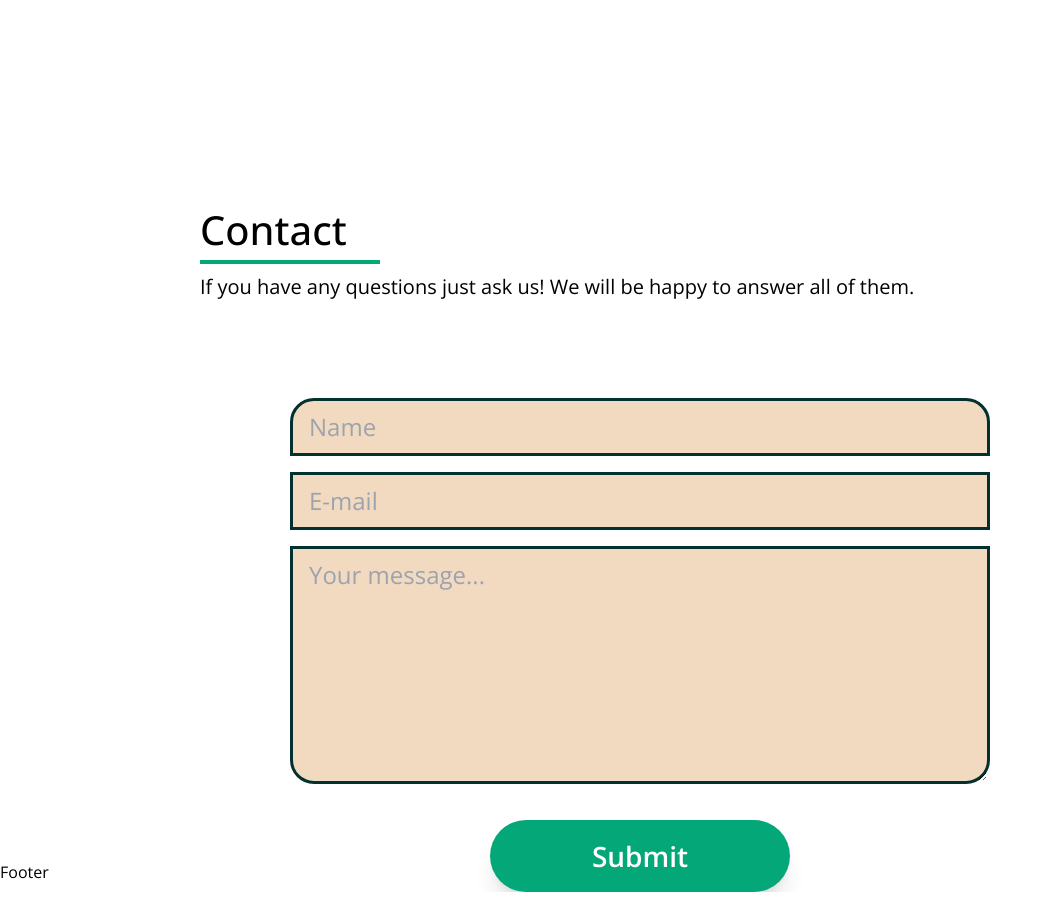
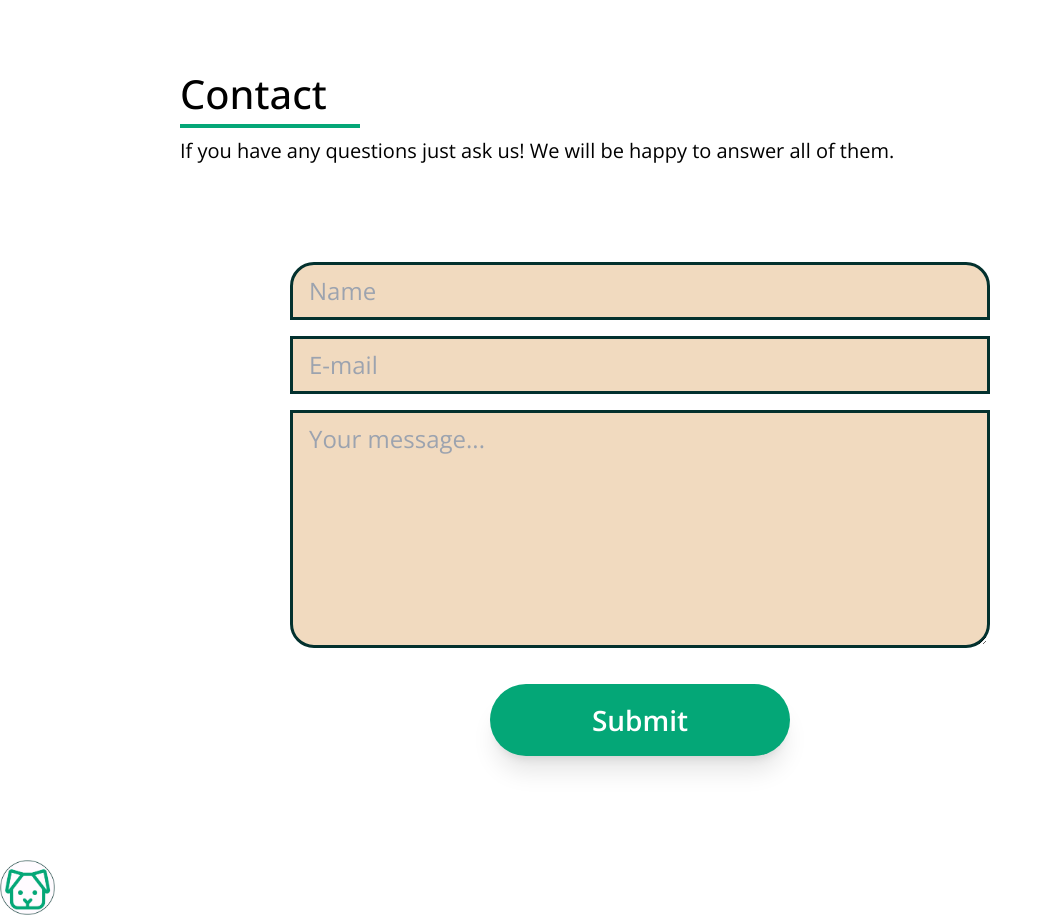
Before and after one commit to ProfessorKT/homepetguardians, a Next.js app: page / in a window 1280 px wide. Shown: the part 2340-3255 px from the top of the page, without its empty margins (0-1053 px from the left). Before the commit the page ends 3232 px from the top, so only its background shows below. Built offline with nearby package versions, Linux system fonts and the light colour scheme; no server answers.

Commit message:
contact desktop final version

```diff
--- a/app/components/Contact.jsx
+++ b/app/components/Contact.jsx
@@ -2,19 +2,23 @@ import React from "react";
 
 const Contact = () => {
   return (
-    <div name="contact" className="w-full h-screen">
-      <div className="pt-[140px]">
-        <h1 className="text-[40px] font-medium w-[180px] border-b-[4px] border-[#04A777] border- ml-[200px]">
+    <div
+      name="contact"
+      className="md:w-full w-[400px] h-screen flex justify-center align-center flex-col"
+    >
+      <div className="md:ml-[180px] mt-[-100px]">
+        <h1 className="text-[40px] font-medium border-b-[4px] border-[#04A777] text-left md:w-[180px]">
           Contact
         </h1>
-        <p className="ml-[200px] py-2 text-[20px]">
+        <p className="text-left py-2 text-[20px]">
           If you have any questions just ask us! We will be happy to answer all
           of them.
         </p>
       </div>
+
       <form
         action="https://getform.io/f/41890a8d-e5bd-4717-a2ba-2e88c2c00728"
-        className="flex flex-col w-[700px] mx-auto pt-[80px]"
+        className="flex flex-col md:w-[700px] mx-auto pt-[80px]"
         autoComplete="off"
         method="POST"
       >
--- a/app/components/Footer.jsx
+++ b/app/components/Footer.jsx
@@ -1,7 +1,15 @@
 import React from "react";
+import Image from "next/image";
+import Logo from "../assets/logo.png";
 
 const Footer = () => {
-  return <div className="w-full">Footer</div>;
+  return (
+    <div className="w-full">
+      <div className="flex mx-auto">
+        <Image src={Logo} alt="" style={{ width: "55px" }} />
+      </div>
+    </div>
+  );
 };
 
 export default Footer;
```
